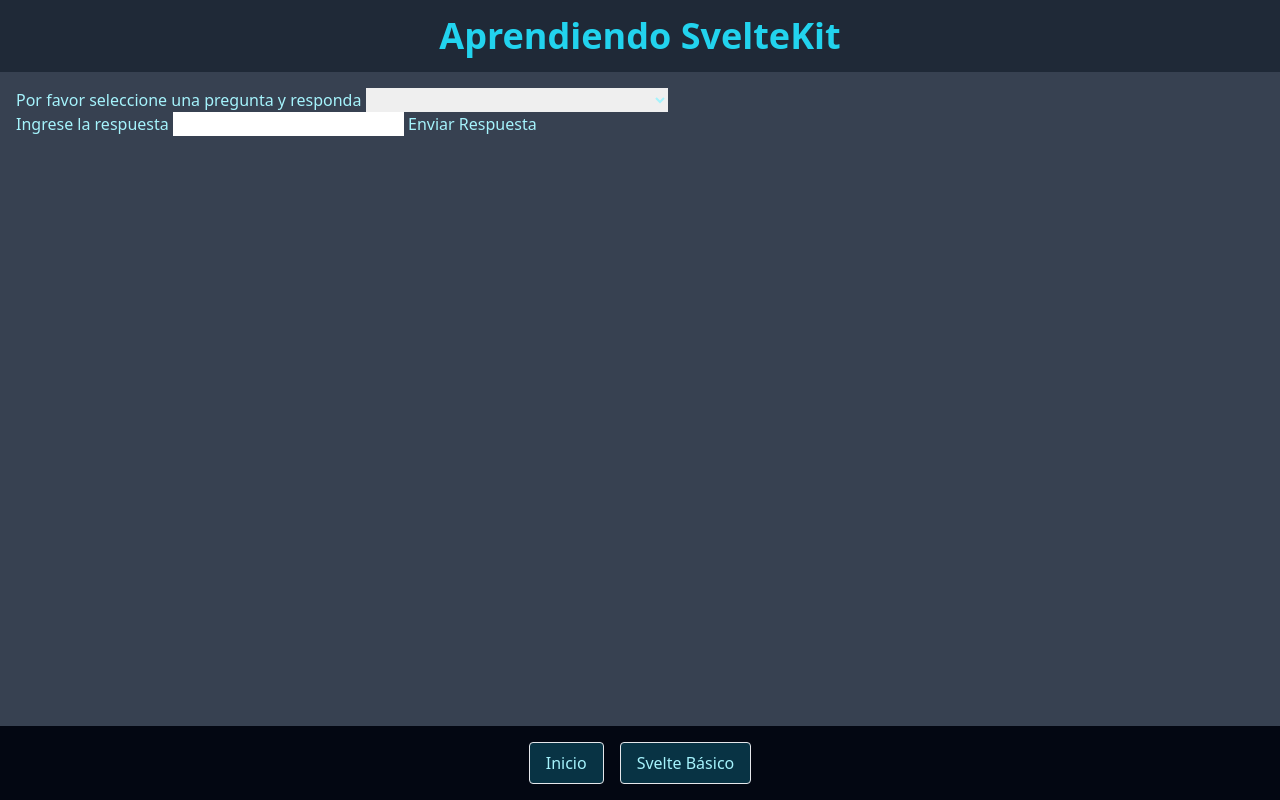
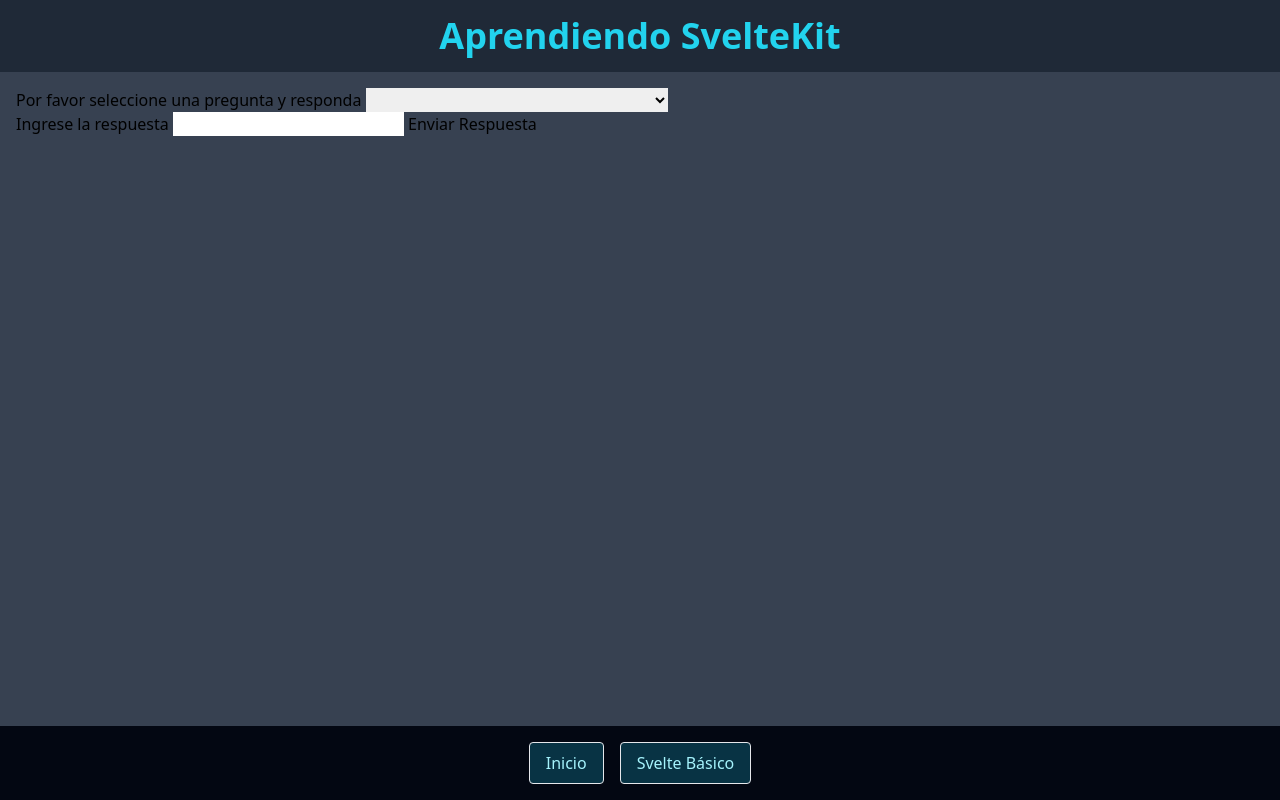
Before and after one commit to IvanGabrielYarupaitanRivera/playground, a SvelteKit app: page /basic-svelte in a window 1280 px wide. Built offline with nearby package versions, Linux system fonts and the light colour scheme.

Commit message:
elimina el color de texto del contenedor principal en +layout.svelte

```diff
--- a/src/routes/+layout.svelte
+++ b/src/routes/+layout.svelte
@@ -13,7 +13,7 @@
 		<h1 class="text-center text-4xl font-bold text-cyan-400">Aprendiendo SvelteKit</h1>
 	</header>
 
-	<main class="container mx-auto flex-grow p-4 text-cyan-200">
+	<main class="container mx-auto flex-grow p-4">
 		{@render children()}
 	</main>
 
```
